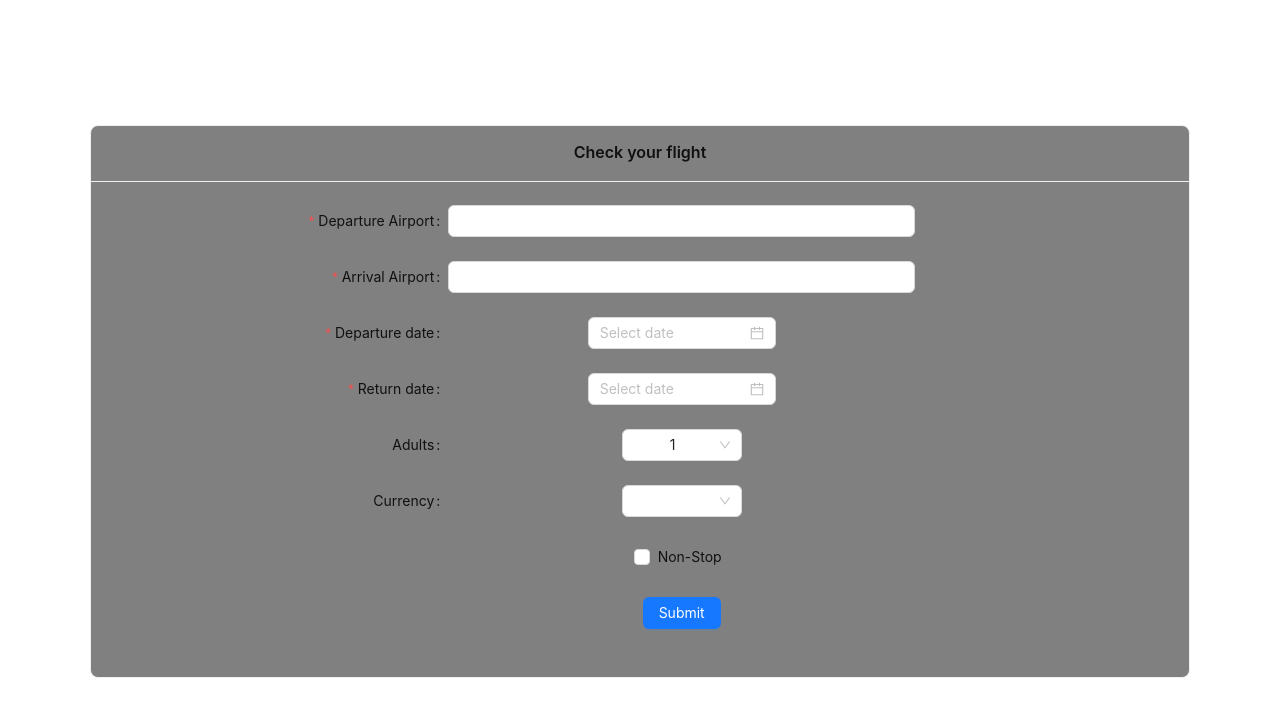
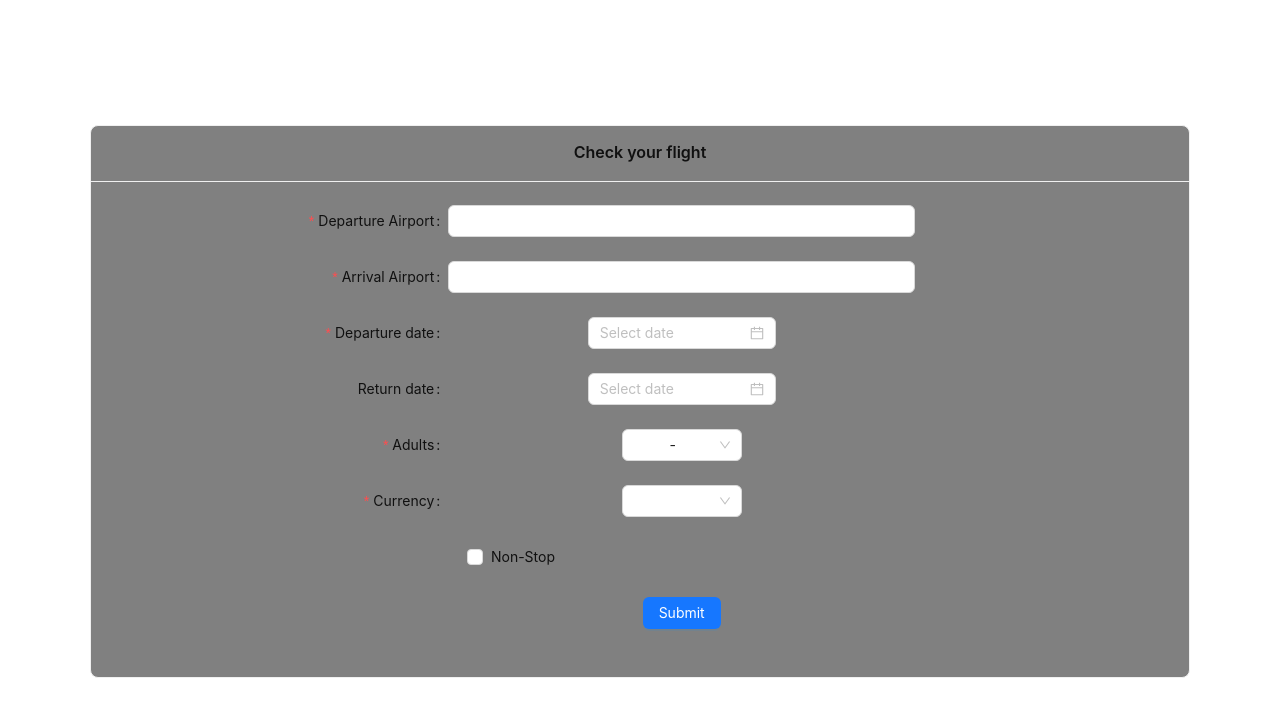
Before and after one commit to diego-hdz1/Amadeus-Flights-Project, a React (Vite) app in the folder Amadeus-frontend/: page / in a window 1280 px wide. Shown: the top 716 px of the page. Built offline with nearby package versions, Linux system fonts and the light colour scheme.

Commit message:
Connection between frontend components

```diff
--- a/Amadeus-frontend/src/App.tsx
+++ b/Amadeus-frontend/src/App.tsx
@@ -2,16 +2,17 @@ import './App.css'
 import { BrowserRouter, Routes, Route, useLocation } from "react-router-dom";
 import ShowResults from './components/showResults'
 import Search from './components/search'
+import { useState } from 'react';
 
 function App() {
-  //const location = useLocation();
+  const [url, setUrl] = useState<string>("");
 
   return (
     <>
       <BrowserRouter>
         <Routes >
-          <Route path='/' element={ <Search/> }></Route>
-          <Route path='/prueba' element={ <ShowResults/> }></Route>
+          <Route path='/' element={ <Search handleSetUrl={setUrl} /> }></Route>
+          <Route path='/prueba' element={ <ShowResults url={url}/> }></Route>
         </Routes>
       </BrowserRouter>
     </>
--- a/Amadeus-frontend/src/components/search.tsx
+++ b/Amadeus-frontend/src/components/search.tsx
@@ -3,20 +3,43 @@ import type { FormProps, CheckboxProps } from 'antd';
 import { Button, Checkbox, Form, Input, DatePicker, Select, Card, Space } from 'antd';
 import dayjs from 'dayjs';
 import customParseFormat from 'dayjs/plugin/customParseFormat';
+import {PORT} from '../constants';
+import { useNavigate } from 'react-router-dom';
 
+interface SearchProps{
+  handleSetUrl: (value:string) => void;
+}
+
+const Search: React.FC<SearchProps> = ({
+  handleSetUrl
+}) => {
+  const navigator = useNavigate();
+
+  //TO DO: Lets move this Type to a separate folder
   type FieldType = {
-  departureAirport?: string;
-  arrivalAirport?: string;
-  departureDate?: string;
+    departureAirport: string;
+    arrivalAirport: string;
+    departureDate: string;
     returnDate?: string;
-  adults?: number;
-  currency?: string;
-  nonStop?: boolean;
+    adults: any;
+    currency: any;
+    nonStop: boolean;
   };
 
   const onFinish: FormProps<FieldType>['onFinish'] = (values) => {
-  console.log('Success:', values);
-  //Find out how the date is being handle because on console it appears as "M2"
+    let departureAirport = encodeURIComponent(values.departureAirport);
+    let arrivalAirport = encodeURIComponent(values.arrivalAirport);
+    const departureDate = dayjs(values.departureDate).format(dateFormat);
+    let returnDate = values.returnDate;
+    returnDate = returnDate == undefined ? "none" : dayjs(values.returnDate).format(dateFormat);
+
+    const adults = values.adults.value;
+    const nonStop = values.nonStop;
+    const currency = values.currency.value;
+
+    let url = `http://localhost:${PORT}/flights?departureAirportCode=${departureAirport}&arrivalAirportCode=${arrivalAirport}&departureDate=${departureDate}&returnDate=${returnDate}&adults=${adults}&nonStop=${nonStop}&currencyCode=${currency}`;
+    handleSetUrl(url);
+    navigator('/prueba');
   };
 
   const onFinishFailed: FormProps<FieldType>['onFinishFailed'] = (errorInfo) => {
@@ -24,15 +47,10 @@ const onFinishFailed: FormProps<FieldType>['onFinishFailed'] = (errorInfo) => {
   };
 
   dayjs.extend(customParseFormat);
-
   const dateFormat = 'YYYY-MM-DD';
 
   const handleChange = (value: { value: string; label: React.ReactNode }) => {
       console.log(value);
-};
-
-const onChange: CheckboxProps['onChange'] = (e) => {
-    console.log(`checked = ${e.target.checked}`);
   };
 
   const today = dayjs();
@@ -44,8 +62,7 @@ const onChange: CheckboxProps['onChange'] = (e) => {
     });
   }
 
-
-const Search: React.FC = () => (
+  return(
     <Space direction="vertical" size={16}>
     <Card title="Check your flight" style={{ width: 1100, backgroundColor:"Gray"}}>
     <Form
@@ -53,7 +70,7 @@ const Search: React.FC = () => (
       labelCol={{ span: 10 }}
       wrapperCol={{ span: 30 }}
       style={{ maxWidth: 800 }}
-    initialValues={{ remember: true }}
+      initialValues={{ remember: true, nonStop: false }}
       onFinish={onFinish}
       onFinishFailed={onFinishFailed}
       autoComplete="off"
@@ -77,7 +94,7 @@ const Search: React.FC = () => (
       <Form.Item<FieldType>
         label="Departure date"
         name={"departureDate"}
-      rules={[{ required: true, message: 'Please a date' }]}
+        rules={[{ required: true, message: 'Please input a date' }]}
       >
       <DatePicker
       minDate={today}
@@ -89,7 +106,6 @@ const Search: React.FC = () => (
       <Form.Item<FieldType>
         label="Return date"
         name={"returnDate"}
-      rules={[{ required: true, message: 'Please a date' }]}
       >
 
       <DatePicker
@@ -99,22 +115,19 @@ const Search: React.FC = () => (
       </Form.Item>
 
 
-
-    <Form.Item label="Adults:" name={"adults"}>
+      <Form.Item label="Adults:" name={"adults"} rules={[{ required: true, message: 'Please select the number of adults' }]}    >
       <Select
-        labelInValue
-        defaultValue={{ value: '1', label: '1' }}
+          labelInValue = {true}
+          defaultValue={{ value: '0', label: '-' }}
           style={{ width: 120 }}
           onChange={handleChange}
           options={optionsCount}
       />
       </Form.Item>
 
-
-    <Form.Item label="Currency: " name={"currency"}>
+      <Form.Item label="Currency: " name={"currency"} rules={[{ required: true, message: 'Please select a currency' }]}    >
       <Select
-        labelInValue
-        // defaultValue={{ value: 'MXN', label: 'MXN' }}
+          labelInValue = {true}
           style={{ width: 120 }}
           onChange={handleChange}
           options={[
@@ -132,10 +145,10 @@ const Search: React.FC = () => (
           },
           ]}
       />
+
       </Form.Item>
-
-    <Form.Item label={null} name={"nonStop"}>
-    <Checkbox onChange={onChange}>Non-Stop</Checkbox>
+      <Form.Item name="nonStop" valuePropName="checked">
+        <Checkbox>Non-Stop</Checkbox>
       </Form.Item>
 
       <Form.Item label={null}>
@@ -148,5 +161,6 @@ const Search: React.FC = () => (
     </Card>
     </Space>
   );
+}
 
 export default Search;
--- a/Amadeus-frontend/src/components/showResults.tsx
+++ b/Amadeus-frontend/src/components/showResults.tsx
@@ -2,9 +2,13 @@ import { Card, Col, Row, Modal} from "antd";
 import axios from "axios";
 import { useEffect, useState } from "react";
 
+interface ShowResultsProps{
+    url:string;
+}
 
-const ShowResults: React.FC = () => {
-
+const ShowResults: React.FC<ShowResultsProps> = ({
+    url
+}) => {
     const [data, setData] = useState<any[]>([]);
     const [isModalOpen, setIsModalOpen] = useState(false);
     const [currentCard, setCurrentCard] = useState<any| null>(null);
@@ -21,18 +25,16 @@ const ShowResults: React.FC = () => {
       };
 
     const fetchData = () => {
-        const url = `http://localhost:8080/flights?departureAirportCode=SYD&arrivalAirportCode=BKK&departureDate=2025-05-02&returnDate=2025-05-05&adults=1&nonStop=false&currencyCode=EUR`;
         axios.get(url).then((response)=>{
           setData(response.data);
           console.log(data);
         }).catch(error =>{console.log(error);})
-        }
+    }
 
-        useEffect(()=>{
-            if(location.pathname === "/prueba"){
-            fetchData();}
-          }, [location]);
-
+    useEffect(()=>{
+        if(location.pathname === "/prueba"){
+        fetchData();}
+    }, [location]);
 
     return (
         <div>
--- /dev/null
+++ b/Amadeus-frontend/src/constants.ts
@@ -0,0 +1 @@
+export const PORT = "8080";
```
Also changed, not shown: 2 other files (tests, documents, lock files or other folders). Lines whose indentation alone changed are shown as unchanged.
